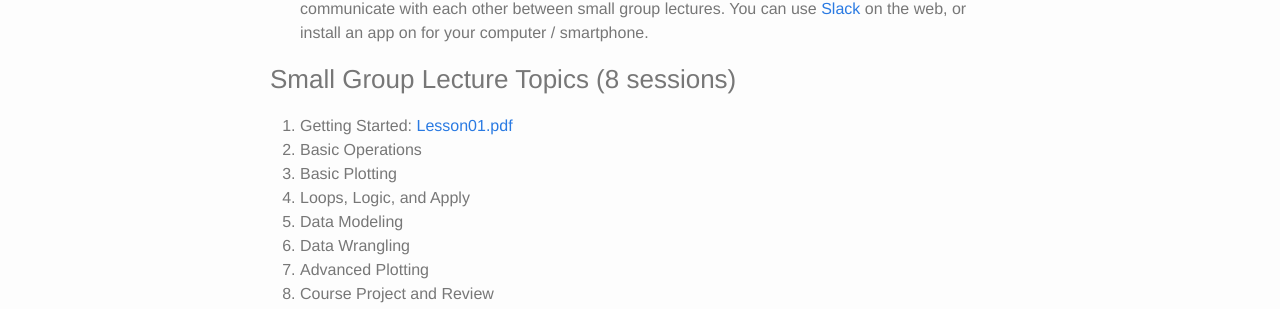
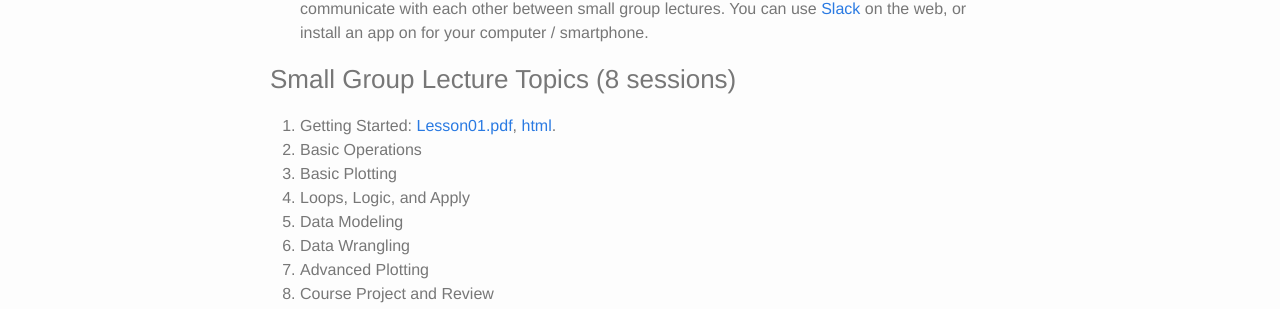
Before and after one commit to mauriziopaul/intro-to-R, a Jekyll site: the page built from overview.md, in a window 1280 px wide. Shown: the part 503-812 px from the top of the page. Built offline with Jekyll 4.4.1, drawn with Linux system fonts in a browser that asks for light colours.

Commit message:
overview

```diff
--- a/overview.md
+++ b/overview.md
@@ -21,7 +21,8 @@ The WordPress website for the HtLtC summer series can be found here:
 [installation]: http://mauriziopaul.github.io/intro-to-R/jekyll/2016/06/08/Installing-R-RStudio
 
 ### Small Group Lecture Topics (8 sessions)
-1. Getting Started: [Lesson01.pdf](http://mauriziopaul.github.io/intro-to-R/lecturePDFs/Lesson01.pdf)
+1. Getting Started: [Lesson01.pdf](http://mauriziopaul.github.io/intro-to-R/lecturePDFs/Lesson01.pdf),
+	[html](http://mauriziopaul.github.io/intro-to-R/jekyll/2016/06/13/Lesson-01-intro).
 2. Basic Operations
 3. Basic Plotting
 4. Loops, Logic, and Apply
```
